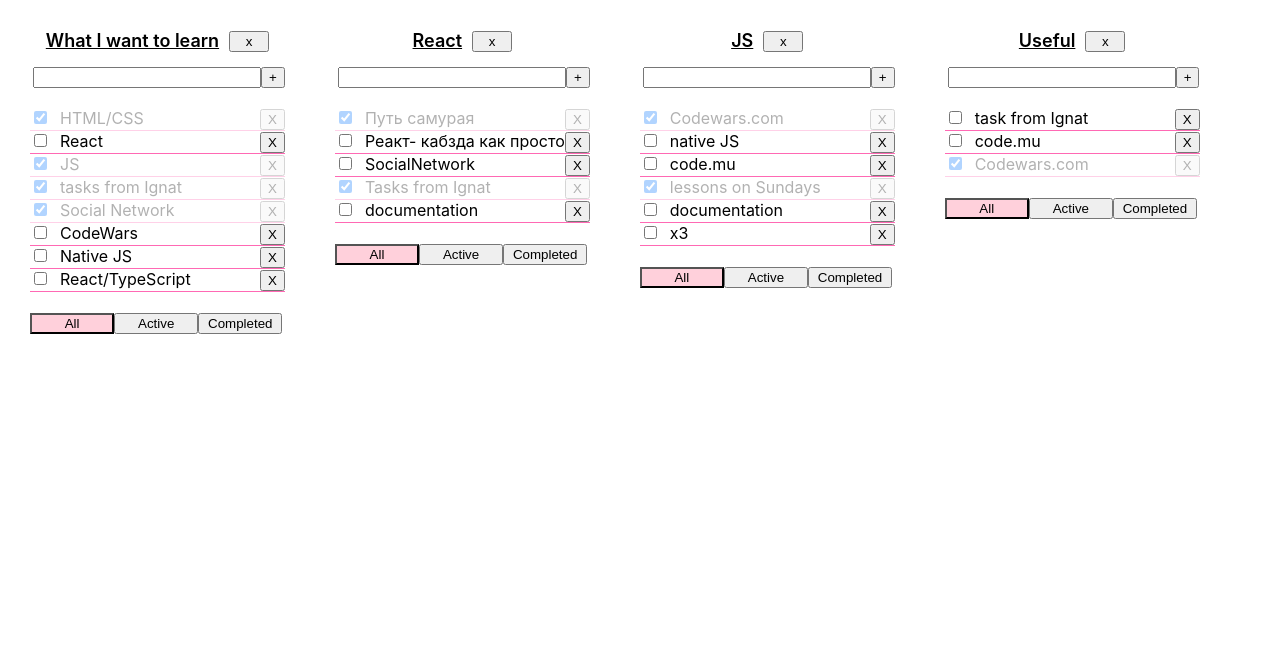
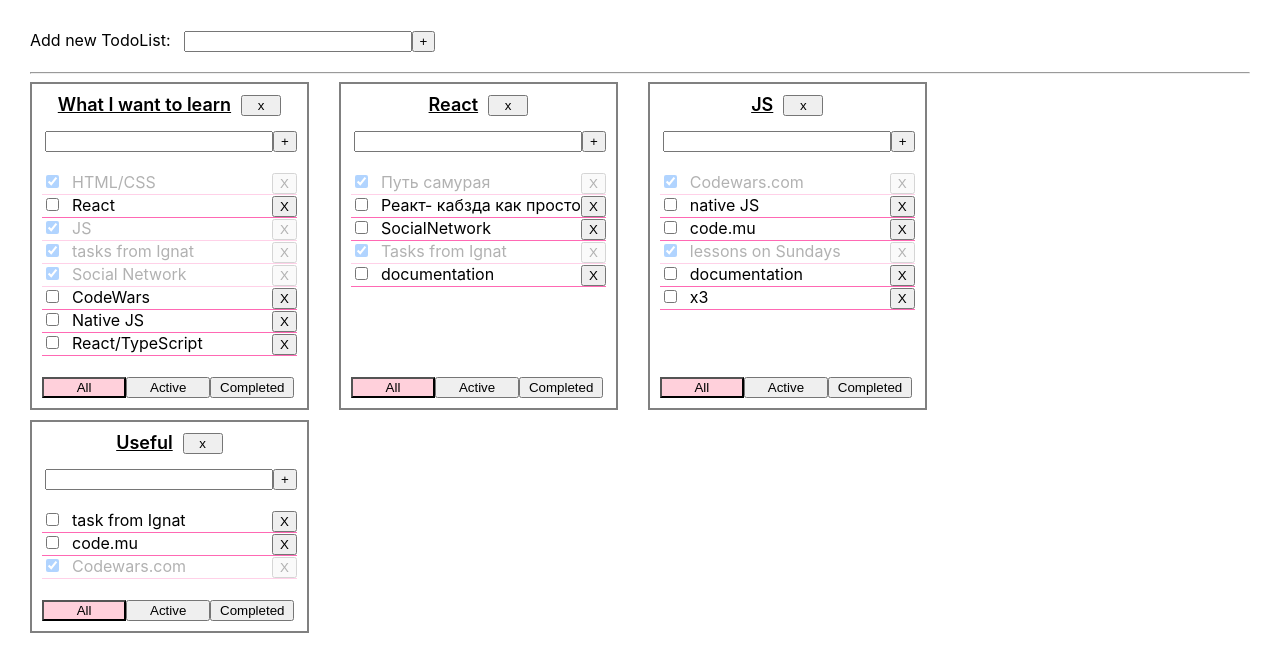
Before and after one commit to Margokomilfo-dev/todolist, a React (Create React App) app: page / in a window 1280 px wide. Shown: the top 672 px of the page. Built offline with nearby package versions, Linux system fonts and the light colour scheme.

Commit message:
6 - done!

```diff
--- a/src/App.css
+++ b/src/App.css
@@ -1,8 +1,18 @@
-.App {
+.app {
   padding: 30px;
+}
+.addTodolist {
   display: flex;
+  margin-bottom: 20px;
+}
+.addTodolistTitle {
+  padding-right: 10px;
+}
+.allTodolists {
+  display: flex;
+  flex-wrap: wrap;
 }
 
-.App > div {
-  margin-right: 50px;
+.allTodolists > div {
+  margin-right: 30px;
 }
--- a/src/App.tsx
+++ b/src/App.tsx
@@ -1,6 +1,6 @@
 import React, {useState} from 'react'
 import './App.css'
-import {Todolist} from './components/Todolist/Todolist'
+import {AddForm, Todolist} from './components/Todolist/Todolist'
 import {v1} from "uuid"
 
 export type TasksType = {
@@ -9,7 +9,7 @@
     isDone: boolean
 }
 export type FilterValuesType = "all" | "active" | "completed"
-export type TodolistsType = {
+export type TodolistType = {
     id: string
     title: string
     filter: FilterValuesType
@@ -22,7 +22,7 @@
     const todolistID3 = v1()
     const todolistID4 = v1()
 
-    let [todolists, setTodolists] = useState<Array<TodolistsType>>([
+    let [todolists, setTodolists] = useState<Array<TodolistType>>([
         {id: todolistID1, title: 'What I want to learn', filter: 'all'},
         {id: todolistID2, title: 'React', filter: 'all'},
         {id: todolistID3, title: 'JS', filter: 'all'},
@@ -75,6 +75,14 @@
         setTasks({...tasks})
     }
 
+    const addNewTodolist = (inputValue: string) => {
+        let newTodolist: TodolistType = {id: v1(), title: inputValue, filter: 'all'}
+        setTodolists([newTodolist, ...todolists])
+        setTasks({
+            ...tasks,
+            [newTodolist.id]: []
+        })
+    }
 //------------tasks------------
     const removeTask = (taskId: string, todolistId: string) => {
         let tasksForTodolist = tasks[todolistId]
@@ -119,7 +127,13 @@
     }
 
     return (
-        <div className="App">
+        <div className='app'>
+            <div className="addTodolist">
+                <div className='addTodolistTitle'>Add new TodoList: </div>
+                <AddForm addNewItem={(inputValue) => {addNewTodolist(inputValue)}}/>
+            </div>
+            <hr/>
+            <div className="allTodolists">
                 {
                     todolists.map(tl => {
                         let newArrTasks = tasks[tl.id]
@@ -148,6 +162,7 @@
                     })
                 }
             </div>
+        </div>
     )
 }
 
--- a/src/components/Todolist/Todolist.module.css
+++ b/src/components/Todolist/Todolist.module.css
@@ -1,3 +1,11 @@
+.todolist {
+    border: 2px solid grey;
+    padding: 10px;
+    display: flex;
+    flex-direction: column;
+    justify-content: space-between;
+    margin-bottom: 10px;
+}
 .tasks {
     padding: 20px 0;
 }
--- a/src/components/Todolist/Todolist.tsx
+++ b/src/components/Todolist/Todolist.tsx
@@ -20,39 +20,6 @@
 
 export function Todolist(props: TodolistPropsType) {
 
-//data
-    let [inputValue, setInputValue] = useState<string>('')
-    let [error, setError] = useState<string | null>('')
-
-
-//-----------add task------------
-    let addTask = (inputValue: string) => {
-        if (inputValue.trim()) {
-            props.addNewTask(inputValue, props.todolistId)
-            setInputValue('')
-        } else {
-            setError('field is required')
-        }
-    }
-    let addTasks = () => {
-        addTask(inputValue)
-    }
-
-//-------------input-------------
-    let onInputChange = (e: ChangeEvent<HTMLInputElement>) => {
-        inputValue.trim() && setError(null)
-        setInputValue(e.currentTarget.value)
-
-    }
-    let addInputText = (e: KeyboardEvent<HTMLInputElement>) => {
-
-        setError(null)
-        if (inputValue.trim() && e.key === 'Enter') {
-            props.addNewTask(inputValue, props.todolistId)
-            setInputValue('')
-        }
-    }
-
     let onClickCheckBox = (e: boolean, id: string) => {
         props.onCheckedBox(id, e, props.todolistId)
     }
@@ -67,22 +34,19 @@
         props.changeFilter('completed', props.todolistId)
     }
 //------------title------------
-
     const onChangeTaskTitleText = (taskId: string, newTitle: string, todolistId: string) => {
         props.changeTaskTitleText(taskId, newTitle, props.todolistId)
     }
+    //----add tasks---
+    const addNewTask = (inputValue: string) => {
+        props.addNewTask(inputValue, props.todolistId)
+    }
     return (
+        <div className={s.todolist}>
             <div>
                 <TodolistHeader title={props.title} todolistId={props.todolistId} removeTodolist={props.removeTodolist}
                                 changeTodolistTitle={props.changeTodolistTitle}/>
-
-            <div className={s.taskInput}>
-                <input value={inputValue} onChange={onInputChange} onKeyPress={addInputText}
-                       className={error ? s.arrayInputAddTasks : ''}/>
-                <button onClick={addTasks}>+</button>
-                {error ? <div className={s.error}> {error} </div> : null}
-            </div>
-
+                <AddForm  addNewItem={addNewTask}/>
 
                 <div className={s.tasks}>
                     {props.newArrTasks.map(t =>
@@ -105,6 +69,7 @@
                             </div>
                         </div>)}
                 </div>
+            </div>
             <div className={s.filterButtons}>
                 <button onClick={onFilterAll} className={props.filter === 'all' ? s.activeButton : ''}> All</button>
                 <button onClick={onFilterActive} className={props.filter === 'active' ? s.activeButton : ''}>Active
@@ -117,3 +82,48 @@
         </div>
     )
 }
+type AddFormPropsType = {
+    addNewItem: (inputValue: string) => void
+}
+export function AddForm(props: AddFormPropsType){
+    //data
+    let [inputValue, setInputValue] = useState<string>('')
+    let [error, setError] = useState<string | null>('')
+
+//-----------add task------------
+    let addTask = (inputValue: string) => {
+        if (inputValue.trim()) {
+            props.addNewItem(inputValue)
+            setInputValue('')
+        } else {
+            setError('field is required')
+        }
+    }
+    let addTasks = () => {
+        addTask(inputValue)
+    }
+
+//-------------input-------------
+    let onInputChange = (e: ChangeEvent<HTMLInputElement>) => {
+        inputValue.trim() && setError(null)
+        setInputValue(e.currentTarget.value)
+
+    }
+    let addInputText = (e: KeyboardEvent<HTMLInputElement>) => {
+
+        setError(null)
+        if (inputValue.trim() && e.key === 'Enter') {
+            props.addNewItem(inputValue)
+            setInputValue('')
+        }
+    }
+
+    return(
+        <div className={s.taskInput}>
+            <input value={inputValue} onChange={onInputChange} onKeyPress={addInputText}
+                   className={error ? s.arrayInputAddTasks : ''}/>
+            <button onClick={addTasks}>+</button>
+            {error ? <div className={s.error}> {error} </div> : null}
+        </div>
+    )
+}
```
Lines whose indentation alone changed are shown as unchanged.
